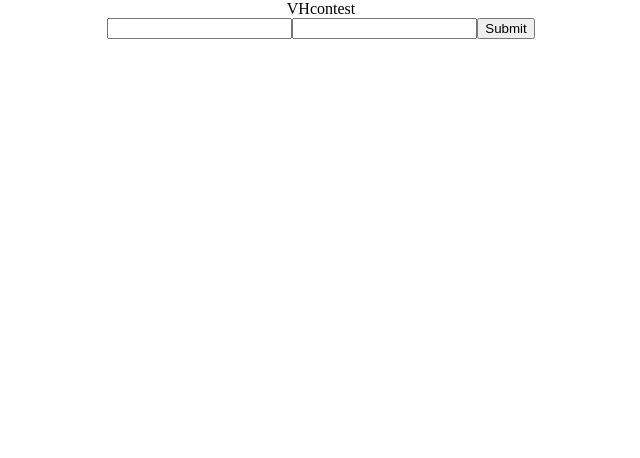
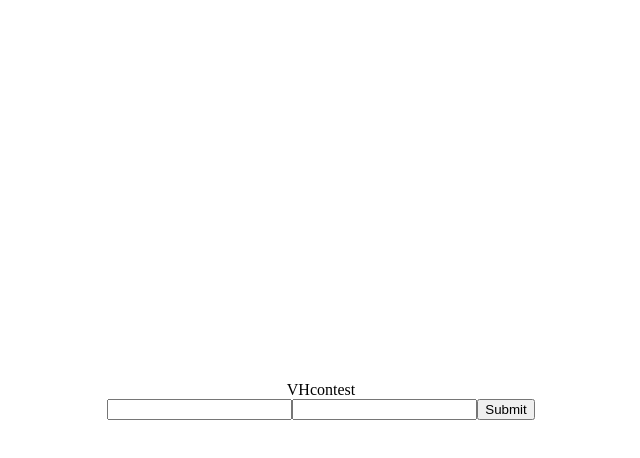
Before and after one commit to VTroyanGolovyan/VhContest, a Vue app in the folder WEB_Client/: page / in a window 1280 px wide. Shown: the top 458 px of the page, without its empty margins (319-959 px from the left). Built offline with nearby package versions, Linux system fonts and the light colour scheme.

Commit message:
TaskList base module

```diff
--- a/WEB_Client/src/components/SignIn.vue
+++ b/WEB_Client/src/components/SignIn.vue
@@ -1,5 +1,5 @@
 <template>
-  <div class="hello">
+  <div class="signin">
     <div>VHcontest</div>
     <form v-on:submit="sendData">
       <input v-model="email" type="email">
@@ -25,16 +25,22 @@ export default {
   methods: {
     sendData: function () {
       axios
-        .get(this.$baseLink + '/signin', {
+        .post(this.$baseLink + '/sign/in', {
           email: this.email,
           password: this.password
         })
         .then(response => {
-          switch (response.data.status) {
+          switch (parseInt(response.data.status)) {
             case 0:
-              this.$token = response.data.$token
+              this.$token = response.data.token
               this.$refreshToken = response.data.refreshToken
               this.$router.push('/TaskList')
+              break
+            case 1:
+              this.error = 'Wrong email'
+              break
+            case 2:
+              this.error = 'Wrong password'
               break
             default:
           }
@@ -48,18 +54,12 @@ export default {
 
 <!-- Add "scoped" attribute to limit CSS to this component only -->
 <style scoped>
-h1, h2 {
-  font-weight: normal;
-}
-ul {
-  list-style-type: none;
-  padding: 0;
-}
-li {
-  display: inline-block;
-  margin: 0 10px;
-}
-a {
-  color: #42b983;
-}
+   .signin {
+     display: flex;
+     flex-direction: column;
+     justify-content: center;
+     align-items: center;
+     width: 100%;
+     height: 100vh;
+   }
 </style>
--- a/WEB_Client/src/components/TaskList.vue
+++ b/WEB_Client/src/components/TaskList.vue
@@ -1,6 +1,19 @@
 <template>
   <div>
-  efe
+    <div v-for="task in tasks" v-bind:key="task">
+      <div>
+        {{ task.name }}
+      </div>
+      <div>
+        {{ task.condition }}
+      </div>
+      <div>
+        TL {{ task.timeLimit }}
+      </div>
+      <div>
+        ML {{ task.memoryLimit }}
+      </div>
+    </div>
   </div>
 </template>
 <script>
@@ -9,13 +22,20 @@ export default {
   name: 'TaskList',
   data () {
     return {
-      email: '',
-      password: ''
+      tasks: []
     }
   },
   methods: {
+    fetchTasks: function () {
+      axios
+        .get(this.$baseLink + '/' + 'task_list')
+        .then(response => {
+          this.tasks = response.data.data
+        })
+    }
   },
   mounted () {
+    this.fetchTasks()
   }
 }
 </script>
--- a/WEB_Client/src/main.js
+++ b/WEB_Client/src/main.js
@@ -7,7 +7,7 @@ import router from './router'
 
 Vue.config.productionTip = false
 
-Vue.prototype.$baseLink = 'https://api.coindesk.com';
+Vue.prototype.$baseLink = 'http://localhost:5000';
 Vue.prototype.$token = '';
 Vue.prototype.$refreshToken = '';
 
```
Also changed, not shown: WEB_Client/src/components/Header.vue (added).
